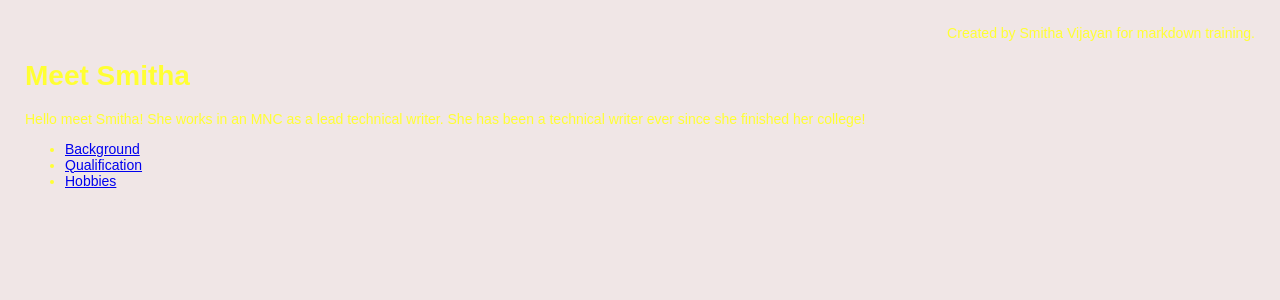
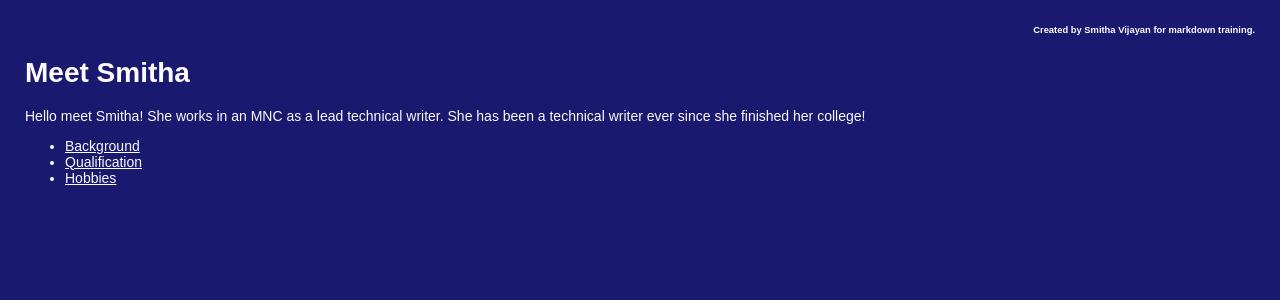
Before and after one commit to smithavijayan/meetmyhobbies, a Jekyll site: the page built from index.md, in a window 1280 px wide. Shown: the top 300 px of the page. Built offline with Jekyll 4.4.1, drawn with Linux system fonts in a browser that asks for light colours; our own code applies the rules of GitHub Pages for plain Markdown files.

Commit message:
experiments with color

```diff
--- a/_layouts/template.html
+++ b/_layouts/template.html
@@ -4,8 +4,8 @@
 <link rel="stylesheet" type="text/css" href="./assets/css/style.css"/>
 </head>
   <body>
-  <header align="right" font-style="italic" font-size="10px">
-  Created by {{ site.name }} for markdown training.
+  <header>
+  <h6 align="right" font-style="italic" font-size="10px"> Created by {{ site.name }} for markdown training.</p>
   </header>
 	<main>
       <div>
--- a/assets/css/style.css
+++ b/assets/css/style.css
@@ -1,7 +1,16 @@
+a:link, a:visited {
+  color: #FFFAFA;
+  text-decoration: underline;
+  cursor: auto;
+}
+
+a:link:active, a:visited:active {
+  color: #FFFAFA;
+}
 body {
   margin: 25px;
-  background-color: rgb(240,230,230);
+  background-color: #191970;
   font-family: arial, sans-serif;
   font-size: 14px;
-  color: rgb(255,255,51);
+  color: #FFFAFA;
 }
```
